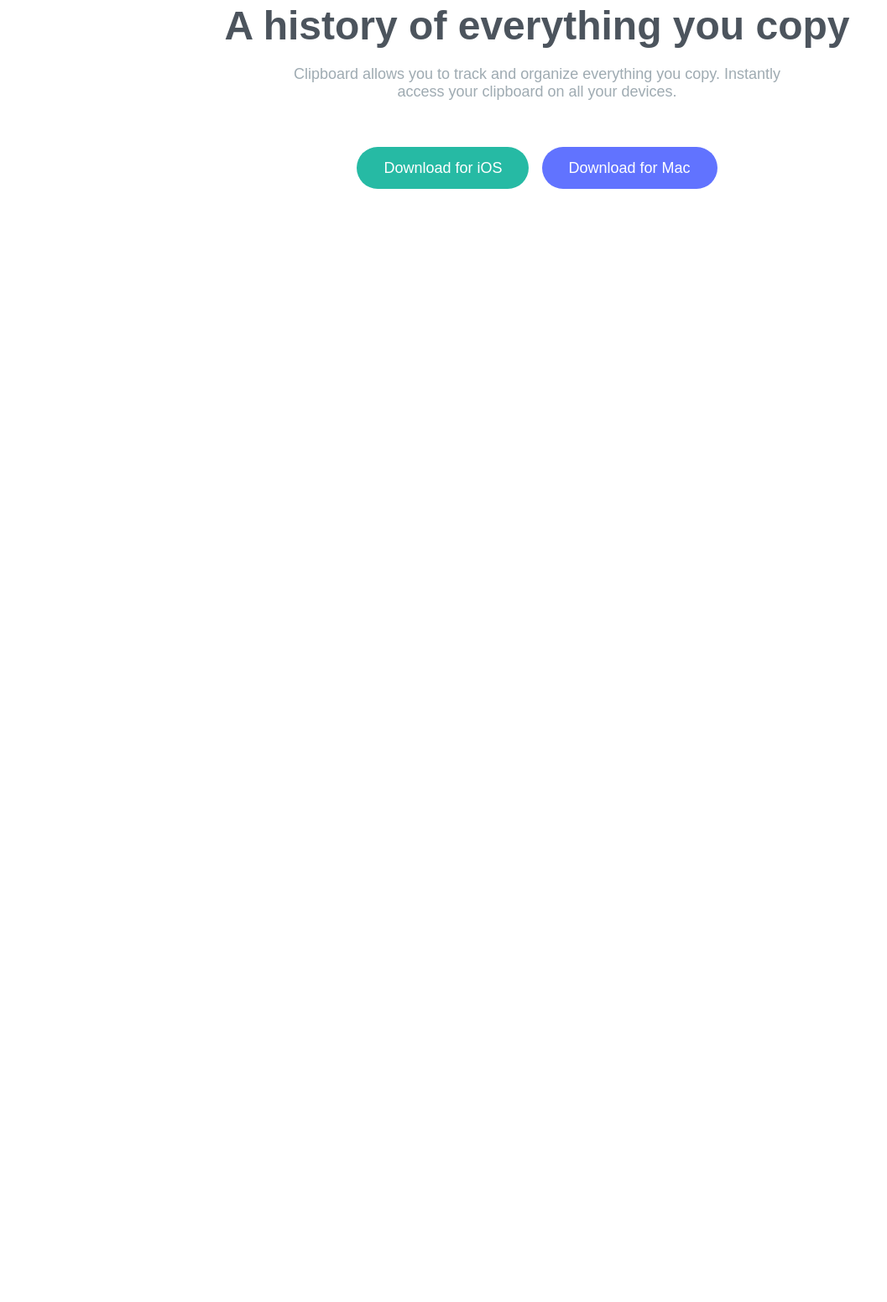
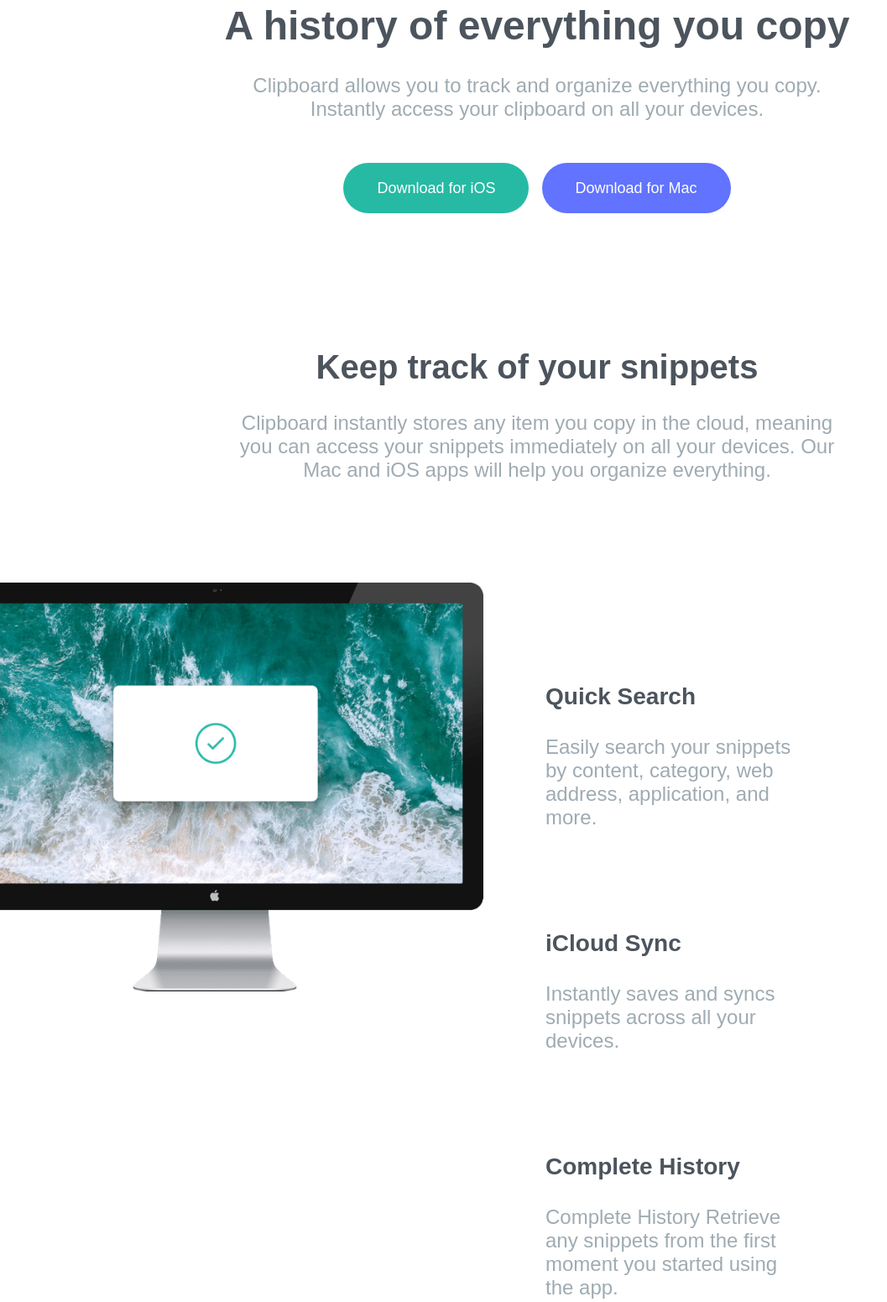
Before and after one commit to IyanTheekshana/Clipboard-landing-page, a plain HTML site: page index.html in a window 1280 px wide. Shown: the part 357-1908 px from the top of the page at 84% size, without its empty margins (0-1057 px from the left). Before the commit the page ends 800 px from the top, so only its background shows below. Drawn offline with Linux system fonts and the light colour scheme; a web font is replaced by a local one.

Commit message:
added computer section

```diff
--- a/Assets/style.css
+++ b/Assets/style.css
@@ -34,23 +34,39 @@ h6 {
   font-size: 3rem;
 }
 
+h2 {
+  font-size: 2.5rem;
+}
+
 .container {
   width: 90%;
   margin: 0 auto;
   display: grid;
   place-content: center;
 }
+
+.full-container {
+  width: 100%;
+  display: flex;
+  flex-direction: column;
+}
+
+.row {
+  width: 65%;
+  margin: 0 auto;
+}
 .text-center {
   text-align: center;
 }
 .hero {
+  --height: 45vh;
   min-width: 100%;
   background-color: white;
   background-image: url("../images/bg-header-desktop.png");
   background-repeat: no-repeat;
   background-attachment: fixed;
   background-size: 100%;
-  height: 45vh;
+  height: var(--height);
   display: flex;
   justify-content: center;
   align-items: flex-end;
@@ -66,8 +82,9 @@ h6 {
   margin-bottom: 120px;
 }
 
-.hero-container p {
-  margin-top: 20px;
+p {
+  margin-top: 30px;
+  font-size: 1.5rem;
 }
 
 .btn-group {
@@ -76,11 +93,12 @@ h6 {
 }
 
 .btn {
-  padding: 15px 32px;
-  border-radius: 25px;
+  --width-size: 450px;
+  padding: 20px 40px;
+  border-radius: 50px;
   text-align: center;
   text-decoration: none;
-  width: 250px;
+  width: var(--width-size);
   cursor: pointer;
 }
 
@@ -106,16 +124,64 @@ h6 {
   border-bottom: 4px solid var(--LightBlue);
 }
 
-@media screen and (max-width: 375px) {
+.info-container {
+  margin-top: 180px !important;
+  margin-bottom: 110px !important;
+}
+
+/* .col-2 {
+  --width-size: 50%;
+  min-width: var(--width-size);
+  display: table-cell;
+  vertical-align: middle;
+} */
+
+.col-2 {
+  --width-size: 50%;
+  float: left;
+  width: var(--width-size);
+  padding: 10px;
+}
+
+/* Clear floats after the columns */
+.rows:after {
+  --display: table;
+  content: "";
+  display: var(--display);
+  clear: both;
+}
+
+.computer-img {
+  --width-size: 50vw;
+  --position: absolute;
+  width: var(--width-size);
+  position: var(--position);
+  left: -5%;
+}
+
+.card-computer {
+  --width: 50%;
+  width: var(--width);
+  margin-top: 120px;
+}
+
+.card-computer h3 {
+  font-size: 1.75rem;
+  display: block;
+}
+@media screen and (max-width: 600px) {
   .hero {
-    height: 45vh;
-    box-shadow: inset 0px 0px 10px 0px white;
+    --height: 30vh;
+    background-size: contain;
+  }
+  .row {
+    width: 100%;
+    margin: 0 auto;
   }
   .hero img {
     position: relative;
-    padding-top: 80px;
     bottom: 20px;
-    width: 70px;
+    width: 100px;
   }
   .hero-title {
     font-size: 2rem;
@@ -124,13 +190,29 @@ h6 {
     display: block;
   }
   .btn {
-    width: 100% !important;
+    --width-size: 100%;
     display: block;
   }
   .btn-success {
     margin-right: 0;
   }
   .btn-primary {
-    margin-top: 10px;
+    margin-top: 20px;
+  }
+  .col-2 {
+    --width-size: 100%;
+  }
+  .computer-img {
+    --width-size: 90%;
+    --position: relative;
+    left: 50%;
+    transform: translateX(-50%);
+  }
+  .rows:after {
+    --display: block;
+  }
+  .card-computer {
+    --width: 100%;
+    text-align: center;
   }
 }
--- a/index.html
+++ b/index.html
@@ -39,26 +39,60 @@
         <img src="images/logo.svg" alt="" />
       </div>
       <div class="container text-center hero-container">
-        <h1 class="hero-title">A history of everything you copy</h1>
-        <p>
-          Clipboard allows you to track and organize everything you copy.
-          Instantly<br />
-          access your clipboard on all your devices.
-        </p>
+        <div class="row">
+          <h1 class="hero-title">A history of everything you copy</h1>
+          <p>
+            Clipboard allows you to track and organize everything you copy.
+            Instantly access your clipboard on all your devices.
+          </p>
+        </div>
         <div class="btn-group">
           <a class="btn btn-success">Download for iOS</a>
           <a class="btn btn-primary">Download for Mac</a>
         </div>
       </div>
     </header>
+    <section class="info-container">
+      <div class="container text-center">
+        <div class="row">
+          <h2>Keep track of your snippets</h2>
+          <p>
+            Clipboard instantly stores any item you copy in the cloud, meaning
+            you can access your snippets immediately on all your devices. Our
+            Mac and iOS apps will help you organize everything.
+          </p>
+        </div>
+      </div>
+    </section>
+    <section class="rows">
+      <div>
+        <div class="col-2">
+          <img src="images/image-computer.png" class="computer-img" alt="" />
+        </div>
+        <div class="col-2">
+          <div class="card-computer">
+            <h3>Quick Search</h3>
+            <p>
+              Easily search your snippets by content, category, web address,
+              application, and more.
+            </p>
+          </div>
+          <div class="card-computer">
+            <h3>iCloud Sync</h3>
+            <p>Instantly saves and syncs snippets across all your devices.</p>
+          </div>
+          <div class="card-computer">
+            <h3>Complete History</h3>
+            <p>
+              Complete History Retrieve any snippets from the first moment you
+              started using the app.
+            </p>
+          </div>
+        </div>
+      </div>
+    </section>
 
-    <!-- Keep track of your snippets Clipboard instantly stores any item you copy in
-    the cloud, meaning you can access your snippets immediately on all your
-    devices. Our Mac and iOS apps will help you organize everything. Quick
-    Search Easily search your snippets by content, category, web address,
-    application, and more. iCloud Sync Instantly saves and syncs snippets across
-    all your devices. Complete History Retrieve any snippets from the first
-    moment you started using the app. Access Clipboard anywhere Whether you’re
+    <!--      Access Clipboard anywhere Whether you’re
     on the go, or at your computer, you can access all your Clipboard snippets
     in a few simple clicks. Supercharge your workflow We’ve got the tools to
     boost your productivity. Create blacklists Ensure sensitive information
```
